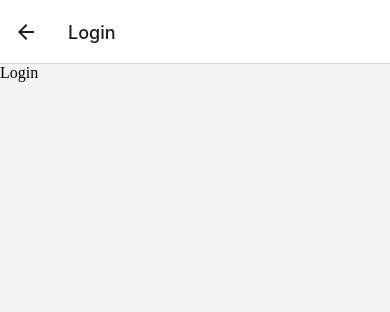
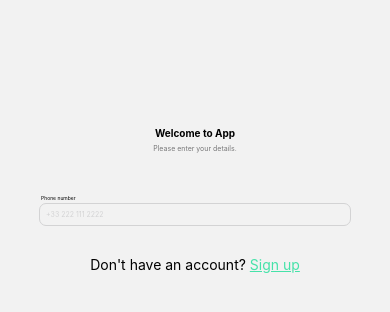
Before and after one commit to atryknaav/onlineSt_Figma_RN, a React Native app: screen /Login in a window 390 px wide. Shown: the top 312 px of the page. Built offline with nearby package versions, Linux system fonts and the light colour scheme.

Commit message:
Added Login page

```diff
--- a/App.tsx
+++ b/App.tsx
@@ -13,9 +13,9 @@ export default function App() {
   return (
     <NavigationContainer>
       <Stack.Navigator>
-        <Stack.Screen name="Home" component={Home} options={{ title: 'Home Screen',  }} />
-        <Stack.Screen name="Signup" component={SignUp} options={{ title: 'Sign up', }} />
-        <Stack.Screen name="Login" component={Login} options={{ title: 'Login', }} />
+        <Stack.Screen name="Home" component={Home} options={{ title: 'Home Screen',   headerShown: false}} />
+        <Stack.Screen name="Signup" component={SignUp} options={{ title: 'Sign up',  headerShown: false}} />
+        <Stack.Screen name="Login" component={Login} options={{ title: 'Login', headerShown: false}} />
 
       </Stack.Navigator>
     </NavigationContainer>
--- /dev/null
+++ b/components/Field.tsx
@@ -0,0 +1,16 @@
+import React from 'react'
+import { Dimensions, PixelRatio, Text, TextInput, View } from 'react-native'
+
+const Field = ({name}: {name: string}) => {
+    const label = name === 'name'? "Name" : name === 'lastname'? "Last name" : "Phone number";
+    const placeHolder = name === 'name'? "Enter name" : name === 'lastname'? "Enter last name" : "+33 222 111 2222";
+
+  return (
+    <View style={{display: 'flex', flexDirection: 'column', gap: 2, marginBottom: Dimensions.get('window').height*0.03}}>
+    <Text style={{paddingLeft: 2, fontSize: PixelRatio.getPixelSizeForLayoutSize(5)}}>{label}</Text>
+       <TextInput style={{ borderRadius: 7, borderColor: '#d3d3d4', borderWidth: 1, padding: 6, fontSize: PixelRatio.getPixelSizeForLayoutSize(7)}} placeholder={placeHolder} placeholderTextColor={'#d3d3d4'}/>
+    </View>
+  )
+}
+
+export default Field
--- a/screens/Login.tsx
+++ b/screens/Login.tsx
@@ -1,9 +1,24 @@
 import React from 'react'
-import { View } from 'react-native'
+import { Dimensions, PixelRatio, Text, View } from 'react-native'
+import Field from '../components/Field';
+import { useNavigation } from '@react-navigation/native';
+
 
 const Login = () => {
+  const navigation = useNavigation();
   return (
-    <View>Login</View>
+    <View style={{display: 'flex', flexDirection: 'column', marginTop: Dimensions.get('window').height*0.15, paddingHorizontal: Dimensions.get('window').width*0.1}}>
+        <Text style={{alignItems: 'center', textAlign: 'center', fontWeight: 700, fontSize: PixelRatio.getPixelSizeForLayoutSize(10)}}>
+            Welcome to App
+        </Text>
+        <Text style={{alignItems: 'center', textAlign: 'center', fontWeight: 400, fontSize: PixelRatio.getPixelSizeForLayoutSize(7), color: '#787879', marginBottom: Dimensions.get('window').height*0.05, marginTop: 5}}>
+            Please enter your details.
+        </Text>
+        <Field name='phone' />
+        <Text style={{textAlign: 'center', marginTop: 5}}>
+          Don't have an account? <Text style={{color: '#46e2a9', textDecorationLine: 'underline', }} onPress={() => navigation.navigate('Signup')}>Sign up</Text>
+        </Text>
+    </View>
   )
 }
 
```
